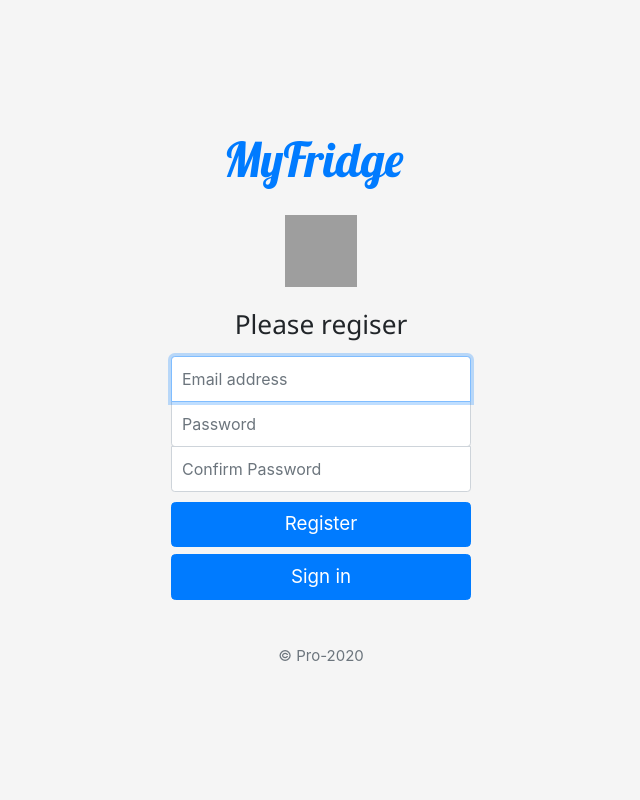
After one commit to panjacob/MyFridge, a Django app: page /register.html in a window 1280 px wide. The commit adds this page. Shown: the whole page, without its empty margins (319-959 px from the left). Run offline with Django 3.2, Linux system fonts and the light colour scheme; grey boxes are pictures that could not be loaded.

Commit message:
Sign in & Register forms added

```diff
--- /dev/null
+++ b/Fridge/templates/Fridge/register.html
@@ -0,0 +1,99 @@
+<!DOCTYPE html>
+{% load static %}
+<html lang="en">
+<head>
+
+      <meta charset="utf-8">
+    <meta name="viewport" content="width=device-width, initial-scale=1, shrink-to-fit=no">
+    <meta name="description" content="">
+    <meta name="author" content="">
+
+    <link rel=”stylesheet” href=”{% static 'css/signin.css' %}”>
+    <link rel="stylesheet" href="https://www.w3schools.com/w3css/4/w3.css">
+    <link rel="stylesheet" href="https://fonts.googleapis.com/css?family=Lobster&effect=brick-sign">
+    <link rel="stylesheet" href="https://cdn.jsdelivr.net/npm/bootstrap@4.5.3/dist/css/bootstrap.min.css" integrity="sha384-TX8t27EcRE3e/ihU7zmQxVncDAy5uIKz4rEkgIXeMed4M0jlfIDPvg6uqKI2xXr2" crossorigin="anonymous">
+<style>
+html,
+body {
+  height: 100%;
+}
+
+body {
+  display: -ms-flexbox;
+  display: -webkit-box;
+  display: flex;
+  -ms-flex-align: center;
+  -ms-flex-pack: center;
+  -webkit-box-align: center;
+  align-items: center;
+  -webkit-box-pack: center;
+  justify-content: center;
+  padding-top: 40px;
+  padding-bottom: 40px;
+  background-color: #f5f5f5;
+}
+
+.form-signin {
+  width: 100%;
+  max-width: 330px;
+  padding: 15px;
+  margin: 0 auto;
+}
+.form-signin .checkbox {
+  font-weight: 400;
+}
+.form-signin .form-control {
+  position: relative;
+  box-sizing: border-box;
+  height: auto;
+  padding: 10px;
+  font-size: 16px;
+}
+.form-signin .form-control:focus {
+  z-index: 2;
+}
+.form-signin input[type="email"] {
+  margin-bottom: -1px;
+  border-bottom-right-radius: 0;
+  border-bottom-left-radius: 0;
+}
+.form-signin input[id="inputPassword"] {
+  margin-bottom: -1px;
+  border-top-left-radius: 0;
+  border-top-right-radius: 0;
+}
+.form-signin input[id="inputPasswordConfirm"] {
+  margin-bottom: 10px;
+  border-top-left-radius: 0;
+  border-top-right-radius: 0;
+}
+
+.w3-lobster {
+  font-family: "Lobster", Sans-serif;
+}
+</style>
+
+    <title>Register</title>
+
+</head>
+  <body class="text-center">
+    <form class="form-signin">
+        <a class="navbar-brand" href="home.html">
+            <div class="w3-container w3-lobster font-effect-brick-sign">
+                <p class="w3-xxxlarge">MyFridge</p>
+            </div>
+         </a>
+      <img class="mb-4" src="https://d1nxzqpcg2bym0.cloudfront.net/google_play/pl.serfa.fridify/bf049828-a131-11e8-b19c-7f9b9f47d364/128x128" alt="" width="72" height="72">
+      <h1 class="h3 mb-3 font-weight-normal">Please regiser</h1>
+      <label for="inputEmail" class="sr-only">Email address</label>
+      <input type="email" id="inputEmail" class="form-control" placeholder="Email address" required autofocus>
+      <label for="inputPassword" class="sr-only">Password</label>
+      <input type="password" id="inputPassword" class="form-control" placeholder="Password" required>
+        <label for="inputPasswordConfirm" class="sr-only">Confirm Password</label>
+      <input type="password" id="inputPasswordConfirm" class="form-control" placeholder="Confirm Password" required>
+      <button class="btn btn-lg btn-primary btn-block" type="submit">Register</button>
+        <a href="signin.html" class="btn btn-lg btn-primary btn-block" role="button">Sign in</a>
+      <p class="mt-5 mb-3 text-muted">&copy; Pro-2020</p>
+    </form>
+  </body>
+</html>
--- a/Fridge/urls.py
+++ b/Fridge/urls.py
@@ -21,5 +21,6 @@ urlpatterns = [
     path('admin/', admin.site.urls),
     path('', views.home),
     path('home.html', views.home),
-
+    path('signin.html', views.signin),
+    path('register.html', views.register),
 ]
--- a/Fridge/views.py
+++ b/Fridge/views.py
@@ -11,3 +11,9 @@ def index(request):
 
 def home(response):
     return render(response, 'Fridge/home.html', {})
+
+def signin(response):
+    return render(response, 'Fridge/signin.html', {})
+
+def register(response):
+    return render(response, 'Fridge/register.html', {})
```
Also changed, not shown: Fridge/static/css/signin.css (added, +49 -0 lines), Fridge/templates/Fridge/base.html (+9 -5 lines), Fridge/templates/Fridge/signin.html (added, +100 -0 lines).
